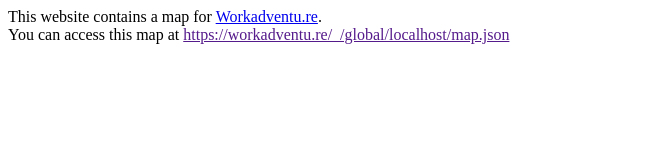
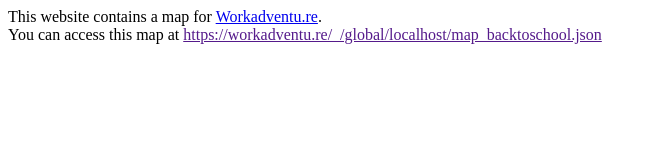
Before and after one commit to jgdugarden/map_backtoschool, a plain HTML site: page index.html in a window 1280 px wide. Shown: the whole page, without its empty margins (0-657 px from the left). Drawn offline with Linux system fonts and the light colour scheme.

Commit message:
Update index.html

```diff
--- a/index.html
+++ b/index.html
@@ -6,7 +6,7 @@
                 if (path.endsWith('index.html')) {
                     path = path.substr(path, path.length - 'index.html'.length);
                 }
-                var url = 'https://workadventu.re/_/global/'+window.location.host+path+'map.json';
+                var url = 'https://workadventu.re/_/global/'+window.location.host+path+'map_backtoschool.json';
                 document.getElementById('mapLink').href = url;
                 document.getElementById('mapLink').innerText = url;
             };
```
